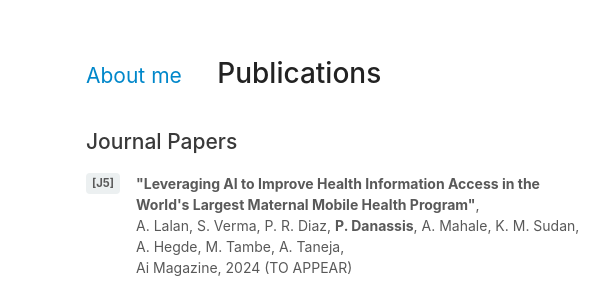
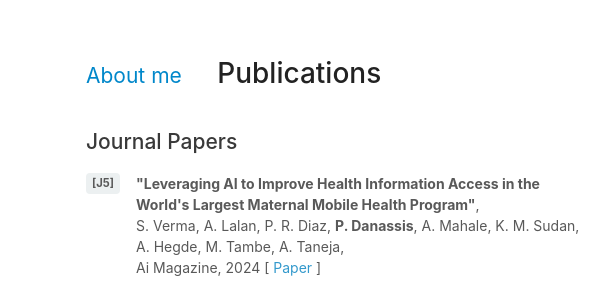
Before and after one commit to panayiotisd/panayiotisd.github.io, a plain HTML site: page publications.html in a window 1280 px wide. Shown: the top 295 px of the page, 484-1097 px from the left. Drawn offline with Linux system fonts and the light colour scheme.

Commit message:
Updated kilkari publication
Updated kilkari publication

```diff
--- a/publications.html
+++ b/publications.html
@@ -75,8 +75,9 @@
           <ul class="publications-list">
             <li data-number="J5"><p>
               <b>"Leveraging AI to Improve Health Information Access in the World's Largest Maternal Mobile Health Program"</b>, </br>
-              A. Lalan, S. Verma, P. R. Diaz, <b>P. Danassis</b>, A. Mahale, K. M. Sudan, A. Hegde, M. Tambe, A. Taneja, </br>
-              Ai Magazine, 2024 (TO APPEAR)
+              S. Verma, A. Lalan, P. R. Diaz, <b>P. Danassis</b>, A. Mahale, K. M. Sudan, A. Hegde, M. Tambe, A. Taneja, </br>
+              Ai Magazine, 2024
+              [ <a href="https://doi.org/10.1002/aaai.12206" target="_blank">Paper</a> ]
             </li></p>
 
             <li data-number="J4"><p>
```
Also changed, not shown: 1 other file.
